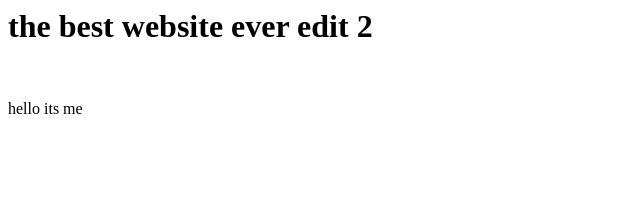
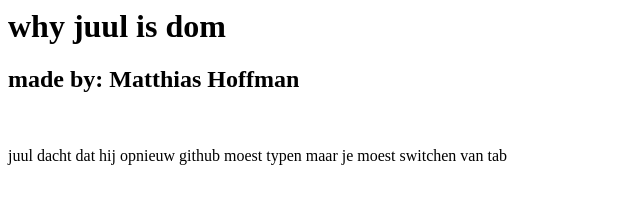
Before and after one commit to skoeliki/best-website-ever-, a plain HTML site: page index.html in a window 1280 px wide. Shown: the whole page, without its empty margins (0-640 px from the left). Drawn offline with Linux system fonts and the light colour scheme.

Commit message:
Update index.html

```diff
--- a/index.html
+++ b/index.html
@@ -1,8 +1,9 @@
 <html>
   <head> </head>
   <body>
-    <h1> the best website ever edit 2 </h1>
+    <h1> why juul is dom </h1>
+    <h2> made by: Matthias Hoffman </h2>
     <br/>
-    <p> hello its me  </p>
+    <p> juul dacht dat hij opnieuw github moest typen maar je moest switchen van tab </p>
   </body>
 </html>
```
